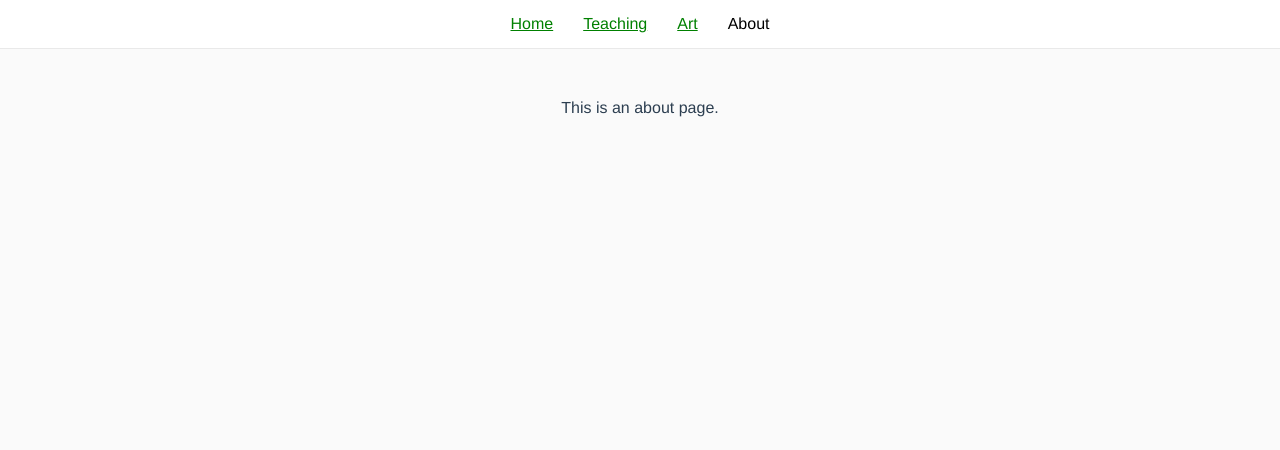
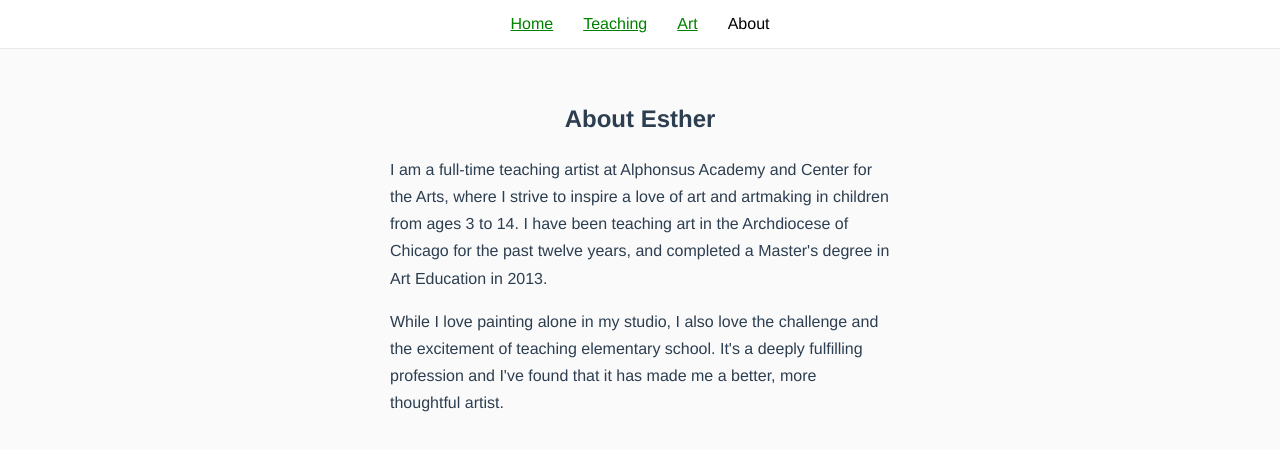
Before and after one commit to mniebling/epom, a Vue app: page /about in a window 1280 px wide. Shown: the top 450 px of the page. Built offline with nearby package versions, Linux system fonts and the light colour scheme.

Commit message:
Add content to About; frame out Art and Teaching

```diff
--- a/src/App.vue
+++ b/src/App.vue
@@ -18,11 +18,14 @@ body {
   margin: 0;
 }
 
+h1, h2 {
+  margin: 0;
+}
+
 #app {
   font-family: 'Avenir', Helvetica, Arial, sans-serif;
   -webkit-font-smoothing: antialiased;
   -moz-osx-font-smoothing: grayscale;
   color: #2c3e50;
-  text-align: center;
 }
 </style>
--- a/src/views/About.vue
+++ b/src/views/About.vue
@@ -1,5 +1,16 @@
 <template lang="pug">
-div#about This is an about page.
+div#about
+  h2.title About Esther
+  p
+  | I am a full-time teaching artist at Alphonsus Academy and Center for the Arts,
+  | where I strive to inspire a love of art and artmaking in children from ages
+  | 3 to 14. I have been teaching art in the Archdiocese of Chicago for the past
+  | twelve years, and completed a Master's degree in Art Education in 2013.
+
+  p
+  | While I love painting alone in my studio, I also love the challenge and the
+  | excitement of teaching elementary school. It's a deeply fulfilling profession
+  | and I've found that it has made me a better, more thoughtful artist.
 </template>
 
 
@@ -11,7 +22,14 @@ export default {
 
 
 <style scoped>
+.title {
+  text-align: center;
+}
+
 #about {
-  margin-top: 50px;
+  line-height: 1.7;
+  padding-top: 50px;
+  max-width: 500px;
+  margin: 0 auto;
 }
 </style>
--- a/src/views/Art.vue
+++ b/src/views/Art.vue
@@ -1,5 +1,7 @@
 <template lang="pug">
-div#art Art: coming soon.
+div#art
+  h2.title Art
+  p Coming soon.
 </template>
 
 
@@ -11,7 +13,17 @@ export default {
 
 
 <style scoped>
+.title {
+  text-align: center;
+}
+
 #art {
-  margin-top: 50px;
+  line-height: 1.7;
+  padding-top: 50px;
+  max-width: 500px;
+  margin: 0 auto;
+
+  /* TODO: Remove when there's more content. */
+  text-align: center;
 }
 </style>
--- a/src/views/Home.vue
+++ b/src/views/Home.vue
@@ -1,5 +1,5 @@
 <template lang="pug">
-div
+div#home
   h1 Esther Pomranky
   p Chicago-based teaching artist.
 
@@ -38,6 +38,11 @@ export default {
 
 
 <style>
+#home {
+  margin-top: 30px;
+  text-align: center;
+}
+
 .menu {
   display: flex;
   justify-content: center;
--- a/src/views/Teaching.vue
+++ b/src/views/Teaching.vue
@@ -1,5 +1,7 @@
 <template lang="pug">
-div#teaching Teaching: coming soon.
+div#teaching
+  h2.title Teaching
+  p Coming soon.
 </template>
 
 
@@ -11,7 +13,17 @@ export default {
 
 
 <style scoped>
+.title {
+  text-align: center;
+}
+
 #teaching {
-  margin-top: 50px;
+  line-height: 1.7;
+  padding-top: 50px;
+  max-width: 500px;
+  margin: 0 auto;
+
+  /* TODO: Remove when there's more content. */
+  text-align: center;
 }
 </style>
```
